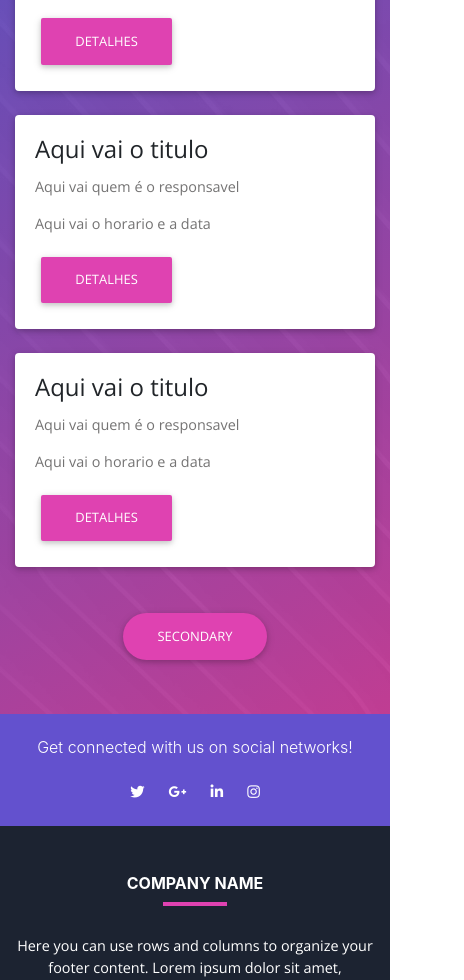
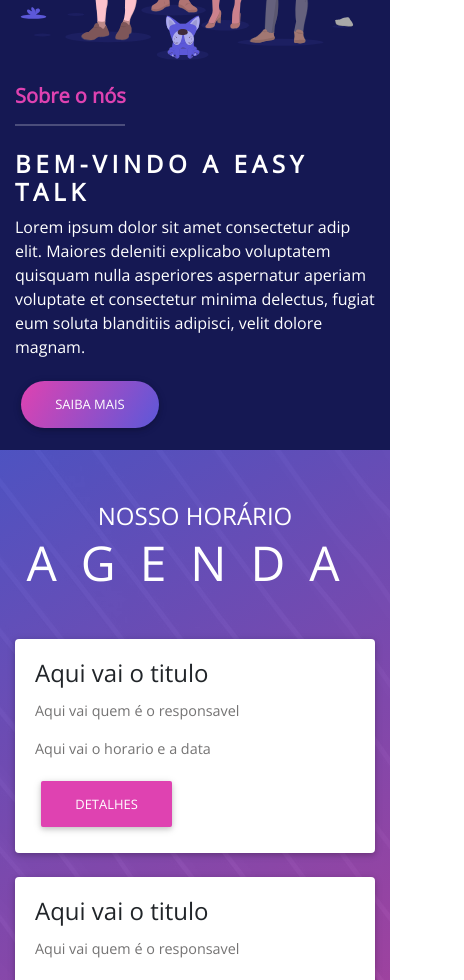
Before and after one commit to gmorae/Projeto_Thoughtworks, a React (Create React App) app in the folder React/: page / in a window 390 px wide. Shown: the part 1020-2000 px from the top of the page, 464 px wide, since content can reach past the window. Built offline with nearby package versions, Linux system fonts and the light colour scheme.

Commit message:
Ajuste sobre nos, eventos e rodape

```diff
--- a/React/src/Pages/Home/Home.js
+++ b/React/src/Pages/Home/Home.js
@@ -2,12 +2,14 @@ import React from 'react';
 import Navbar from '../../components/cabecalhos/cabecalhoPadrao/CabecalhoPadrao'
 import Banner from '../../components/Banner/Banner'
 import Eventos from '../../components/Eventos/Eventos'
+import Sobre from '../../components/Sobre/Sobre'
 import Rodape from '../../components/rodape/Rodape'
 function Home() {
   return (
     <div>
       <Navbar />
       <Banner />
+      <Sobre />
       <Eventos />
       <Rodape />
     </div>
--- a/React/src/components/DetalheEventos/DetalheEventos.js
+++ b/React/src/components/DetalheEventos/DetalheEventos.js
@@ -3,34 +3,37 @@ import React from 'react'
 
 function DetalheEventos() {
     return (
-        <div>
-            <div class="modal fade" id="centralModalSuccess" tabindex="-1" role="dialog" aria-labelledby="myModalLabel"
+        <div class="modal fade" id="evento" tabindex="-1" role="dialog" aria-labelledby="exampleModalLabel"
             aria-hidden="true">
-                <div class="modal-dialog modal-notify modal-success" role="document">
-
+            <div class="modal-dialog modal-dialog-centered" role="document">
                 <div class="modal-content">
-
                     <div class="modal-header">
-                            <p class="heading lead">Modal Success</p>
-
+                        <h5 class="modal-title" id="exampleModalLabel">Detalhes sobre a sobre o vento xxxxx</h5>
                         <button type="button" class="close" data-dismiss="modal" aria-label="Close">
-                                <span aria-hidden="true" class="white-text">&times;</span>
+                            <span aria-hidden="true">&times;</span>
                         </button>
                     </div>
                     <div class="modal-body">
-                            <div class="text-center">
-                                <i class="fas fa-check fa-4x mb-3 animated rotateIn"></i>
-                                <p>Lorem ipsum dolor sit amet, consectetur adipisicing elit. Impedit iusto nulla aperiam
-                                  blanditiis ad consequatur in dolores culpa, dignissimos, eius non possimus fugiat.
-            Esse ratione fuga, enim, ab officiis totam.</p>
+                        <p><span className="font-weight-bold">Nome do evento: </span>Infomação da api</p>
+                        <hr />
+                        <p><span className="font-weight-bold">Organizador: </span>Infomação da api</p>
+                        <hr />
+                        <p><span className="font-weight-bold">Padrinho: </span>Infomação da api</p>
+                        <hr />
+                        <p><span className="font-weight-bold">Data do evento: </span>Infomação da api</p>
+                        <hr />
+                        <p><span className="font-weight-bold">Horário do evento: </span>Infomação da api</p>
+                        <hr />
+                        <p><span className="font-weight-bold">Localização: </span>Infomação da api</p>
+                        <hr />
+                        <p><span className="font-weight-bold">Sala: </span>Infomação da api</p>
+                        <hr />
+                        <p><span className="font-weight-bold">Coffe: </span>Infomação da api</p>
+                        <hr />
                     </div>
                 </div>
             </div>
-
         </div>
-            </div>
-        </div>
-
     )
 }
 export default DetalheEventos
--- a/React/src/components/Eventos/Eventos.css
+++ b/React/src/components/Eventos/Eventos.css
@@ -15,8 +15,11 @@
     border-radius: 50px;
 }
 
-hr{
-    border: 2px solid #DF42B1;
-    width: 30%;
-    margin: auto;
+.display-4{
+    font-size: 3rem !important;
+    letter-spacing: 0.5em
 }
+
+.rosa{
+    margin-bottom: 0 !important;
+}
--- a/React/src/components/Eventos/Eventos.js
+++ b/React/src/components/Eventos/Eventos.js
@@ -6,15 +6,15 @@ function Eventos() {
     return (
         <div className="fundoEvento" id="Eventos">
             <div className="container mt-5">
-                <h2 className="h1-responsive text-center display-4 text-white text-uppercase">Agenda</h2>
-                <hr className="mb-5 my-2 text-center" />
+                <p className="h1-responsive rosa text-center text-white text-uppercase">nosso horário</p>
+                <h2 className="h1-responsive text-center display-4 text-white text-uppercase mb-5">Agenda</h2>
                 <div className="card-deck">
                     <div className="card hoverable mb-4">
                         <div className="card-body">
                             <h4 className="card-title">Aqui vai o titulo</h4>
                             <p className="card-text">Aqui vai quem é o responsavel</p>
                             <p className="card-text">Aqui vai o horario e a data</p>
-                            <Link className="btn btn-defaultt text-white" data-toggle="modal" data-target="#centralModalSuccess">Detalhes</Link>
+                            <Link className="btn btn-defaultt text-white" data-toggle="modal" data-target="#evento">Detalhes</Link>
                         </div>
                     </div>
 
@@ -23,7 +23,7 @@ function Eventos() {
                             <h4 className="card-title">Aqui vai o titulo</h4>
                             <p className="card-text">Aqui vai quem é o responsavel</p>
                             <p className="card-text">Aqui vai o horario e a data</p>
-                            <Link className="btn btn-defaultt text-white" data-toggle="modal" data-target="#centralModalSuccess">Detalhes</Link>
+                            <Link className="btn btn-defaultt text-white" data-toggle="modal" data-target="#evento">Detalhes</Link>
                         </div>
                     </div>
 
@@ -32,13 +32,13 @@ function Eventos() {
                             <h4 className="card-title">Aqui vai o titulo</h4>
                             <p className="card-text">Aqui vai quem é o responsavel</p>
                             <p className="card-text">Aqui vai o horario e a data</p>
-                            <Link className="btn btn-defaultt text-white" data-toggle="modal" data-target="#centralModalSuccess">Detalhes</Link>
+                            <Link className="btn btn-defaultt text-white" data-toggle="modal" data-target="#evento">Detalhes</Link>
                         </div>
                     </div>
                 </div>
             </div>
             <div className="mx-auto mt-3 mb-5">
-                <Link className="btn btn-defaultt text-white radius">Secondary</Link>
+                <Link className="btn btn-defaultt text-white radius">Mais eventos</Link>
             </div>
             <Modal />
         </div>
--- /dev/null
+++ b/React/src/components/ModalSobre/ModalSobre.js
@@ -0,0 +1,26 @@
+import React from 'react'
+
+
+function ModalSobre() {
+    return (
+        <div class="modal fade" id="ModalSobre" tabindex="-1" role="dialog" aria-labelledby="exampleModalLabel"
+            aria-hidden="true">
+            <div class="modal-dialog modal-dialog-centered" role="document">
+                <div class="modal-content">
+                    <div class="modal-header">
+                        <h5 class="modal-title" id="exampleModalLabel">Detalhes sobre a empresa</h5>
+                        <button type="button" class="close" data-dismiss="modal" aria-label="Close">
+                            <span aria-hidden="true">&times;</span>
+                        </button>
+                    </div>
+                    <div class="modal-body">
+                        Lorem ipsum dolor sit amet, consectetur adipiscing elit, sed do eiusmod tempor incididunt ut labore et dolore magna aliqua. Ut enim ad minim veniam, quis nostrud exercitation ullamco laboris nisi ut aliquip ex ea commodo consequat. Duis aute irure dolor in reprehenderit in voluptate velit esse cillum dolore eu fugiat nulla pariatur. Excepteur sint occaecat cupidatat non proident, sunt in culpa qui officia deserunt mollit anim id est laborum
+                    </div>
+
+                </div>
+            </div>
+        </div>
+
+    )
+}
+export default ModalSobre
--- /dev/null
+++ b/React/src/components/Sobre/Sobre.css
@@ -0,0 +1,20 @@
+.fundoBlue{
+    background: #151853;
+}
+
+.rosa-font{
+    color: #DF42B1;
+}
+
+.hr-sobre{
+    border: 1px solid #4B4D7B;
+    width: 30%;
+}
+
+.btn-defaulttt{
+    background: linear-gradient(120deg, #DF42B1, #5C58D9);
+}
+
+.space{
+    letter-spacing: 0.2em;
+}
--- /dev/null
+++ b/React/src/components/Sobre/Sobre.js
@@ -0,0 +1,41 @@
+import React, { Component } from 'react'
+import { Link } from 'react-router-dom'
+import './Sobre.css'
+import image from '../../img/about.svg'
+import Modal from '../ModalSobre/ModalSobre'
+
+export class Sobre extends Component {
+    render() {
+        return (
+            <div className="fundoBlue">
+                <div className="container ">
+                    <section className="white-text">
+                        <div className="row pr-lg-5">
+                            <div className="col-md-7 mb-4 mt-5">
+
+                                <div className="view">
+                                    <img src={image} className="img-fluid" alt="smaple image" />
+                                </div>
+
+                            </div>
+                            <div className="col-md-5 d-flex align-items-center mb-3">
+                                <div>
+                                    <h5 className="font-weight-bold rosa-font">Sobre o nós</h5>
+                                    <hr className="hr-sobre mb-4" />
+                                    <h1 className="h1-responsive font-weight-bold text-uppercase space">Bem-vindo a easy talk</h1>
+                                    <p>Lorem ipsum dolor sit amet consectetur adip elit. Maiores deleniti explicabo voluptatem quisquam nulla asperiores aspernatur aperiam voluptate et consectetur minima delectus, fugiat eum soluta blanditiis adipisci, velit dolore magnam.</p>
+                                    <Link className="btn btn-defaulttt text-white radius" data-toggle="modal" data-target="#ModalSobre">Saiba Mais</Link>
+
+                                </div>
+                            </div>
+                        </div>
+
+                    </section>
+                    <Modal />
+                </div>
+            </div>
+        )
+    }
+}
+
+export default Sobre
--- a/React/src/components/cabecalhos/cabecalhoPadrao/CabecalhoPadrao.js
+++ b/React/src/components/cabecalhos/cabecalhoPadrao/CabecalhoPadrao.js
@@ -15,12 +15,6 @@ function CabecalhoPadrao() {
                             <Link className="nav-link home ml-4 " to="/">Home <span className="sr-only">(current)</span></Link>
                         </li>
                         <li className="nav-item">
-                            <a className="nav-link ml-4" href="#Sobre">Sobre</a>
-                        </li>
-                        <li className="nav-item">
-                            <a className="nav-link ml-4" href="#Eventos">Eventos</a>
-                        </li>
-                        <li className="nav-item">
                             <Link className="nav-link ml-4" to="/Login">Login / Casdastro</Link>
                         </li>
                     </ul>
--- a/React/src/components/rodape/Rodape.css
+++ b/React/src/components/rodape/Rodape.css
@@ -20,9 +20,13 @@ footer{
 }
 
 .rod{
-    background: #6351ce;
+    background: #505add;
 }
 
 .exemplo{
     width: 60px;
 }
+
+.deep-purplee{
+    background: #505add;
+}
--- a/React/src/components/rodape/Rodape.js
+++ b/React/src/components/rodape/Rodape.js
@@ -11,19 +11,18 @@ function Rodape() {
                     <div className="row py-4 d-flex align-items-center">
 
                         <div className="col-md-6 col-lg-5 text-center text-md-left mb-4 mb-md-0">
-                            <h6 className="mb-0">Get connected with us on social networks!</h6>
+                            <h6 className="mb-0">Conecte-se conosco nas redes sociais!</h6>
                         </div>
 
                         <div className="col-md-6 col-lg-7 text-center text-md-right">
                             <Link className="tw-ic">
                                 <i className="fab fa-twitter white-text mr-4"> </i>
                             </Link>
-                            <Link className="gplus-ic">
-                                <i className="fab fa-google-plus-g white-text mr-4"> </i>
+
+                            <Link className="li-ic">
+                                <i className="fab fa-facebook white-text mr-4"> </i>
                             </Link>
-                            <Link className="li-ic">
-                                <i className="fab fa-linkedin-in white-text mr-4"> </i>
-                            </Link>
+
                             <Link className="ins-ic">
                                 <i className="fab fa-instagram white-text"> </i>
                             </Link>
@@ -31,41 +30,41 @@ function Rodape() {
                     </div>
                 </div>
             </div>
-            <div className="container text-center text-md-left mt-5">
+            <div className="container text-md-left mt-5">
                 <div className="row mt-3">
-                    <div className="col-md-3 col-lg-4 col-xl-3 mx-auto mb-4">
-                        <h6 className="text-uppercase font-weight-bold">Company name</h6>
-                        <hr className="deep-purple accent-2 mb-4 mt-0 d-inline-block mx-auto exemplo" ></hr>
+                    <div className="col-4 col-lg-4 col-xl-3 mx-auto mb-4">
+                        <h6 className="text-uppercase font-weight-bold">Easy Talk</h6>
+                        <hr className="deep-purplee accent-2 mb-4 mt-0 d-inline-block mx-auto exemplo" ></hr>
                         <p>Here you can use rows and columns to organize your footer content. Lorem ipsum dolor sit amet,
                             consectetur
                             adipisicing elit.</p>
                     </div>
-                    <div className="col-md-3 col-lg-4 col-xl-3 mx-auto mb-4">
-                        <h6 className="text-uppercase font-weight-bold">Company name</h6>
-                        <hr className="deep-purple accent-2 mb-4 mt-0 d-inline-block mx-auto exemplo" ></hr>
-                        <p>Here you can use rows and columns to organize your footer content. Lorem ipsum dolor sit amet,
-                            consectetur
-                            adipisicing elit.</p>
+                    <div className="col-4 col-lg-4 col-xl-3 mx-auto mb-4">
+                        <h6 className="text-uppercase font-weight-bold">Links</h6>
+                        <hr className="deep-purplee accent-2 mb-4 mt-0 d-inline-block mx-auto exemplo" ></hr>
+                        <p>
+                            <a href="#!">Home</a>
+                        </p>
+                        <p>
+                            <a href="#!">Cadastra=se</a>
+                        </p>
+                        <p>
+                            <a href="#!">Login</a>
+                        </p>
                     </div>
-                    <div className="col-md-3 col-lg-4 col-xl-3 mx-auto mb-4">
-                        <h6 className="text-uppercase font-weight-bold">Company name</h6>
-                        <hr className="deep-purple accent-2 mb-4 mt-0 d-inline-block mx-auto exemplo" ></hr>
-                        <p>Here you can use rows and columns to organize your footer content. Lorem ipsum dolor sit amet,
-                            consectetur
-                            adipisicing elit.</p>
-                    </div>
-                    <div className="col-md-3 col-lg-4 col-xl-3 mx-auto mb-4">
-                        <h6 className="text-uppercase font-weight-bold">Company name</h6>
-                        <hr className="deep-purple accent-2 mb-4 mt-0 d-inline-block mx-auto exemplo" ></hr>
-                        <p>Here you can use rows and columns to organize your footer content. Lorem ipsum dolor sit amet,
-                            consectetur
-                            adipisicing elit.</p>
+                    <div className="col-4 col-lg-4 col-xl-3 mx-auto mb-4">
+                        <h6 className="text-uppercase font-weight-bold">Contato</h6>
+                        <hr className="deep-purplee accent-2 mb-4 mt-0 d-inline-block mx-auto exemplo" ></hr>
+
+                        <p>
+                            <i class="fas fa-envelope mr-3"></i> atendimento@easyTalk.com</p>
+                        <p>
+                            <i class="fas fa-phone mr-3"></i> 11 99999-9999</p>
+
                     </div>
                 </div>
             </div>
-                <div className="footer-copyright text-center py-3">© 2018 Copyright:
-                    <Link href="https://mdbootstrap.com/education/bootstrap/"> MDBootstrap.com</Link>
-                </div>
+            <div className="footer-copyright text-center py-3">© { new Date().getFullYear()} Copyright | Todos os diretos reservados</div>
         </footer>
     )
 }
```
Also changed, not shown: React/src/components/ModalSobre/ModalSobre.css (added), React/src/img/about.svg (added). Lines whose indentation alone changed are shown as unchanged.
